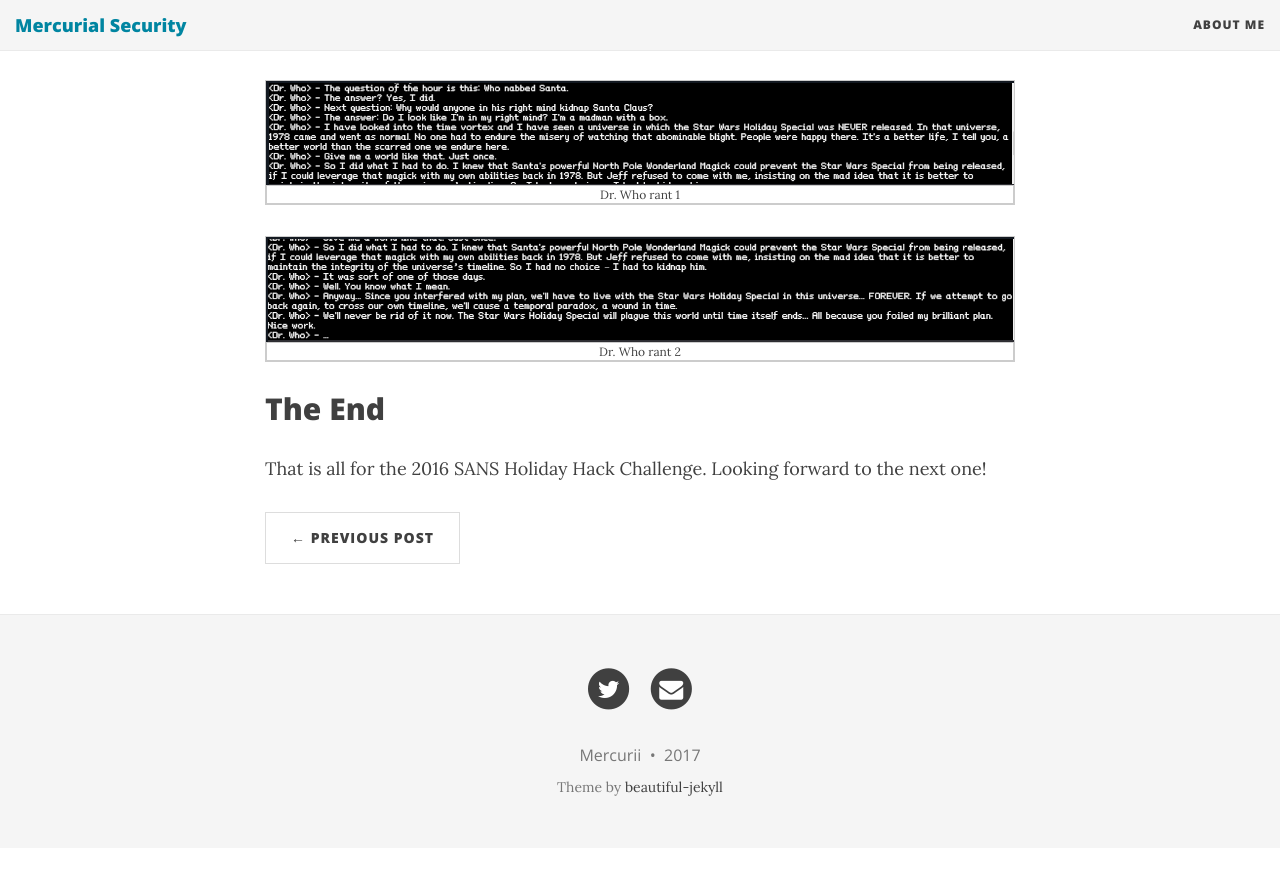
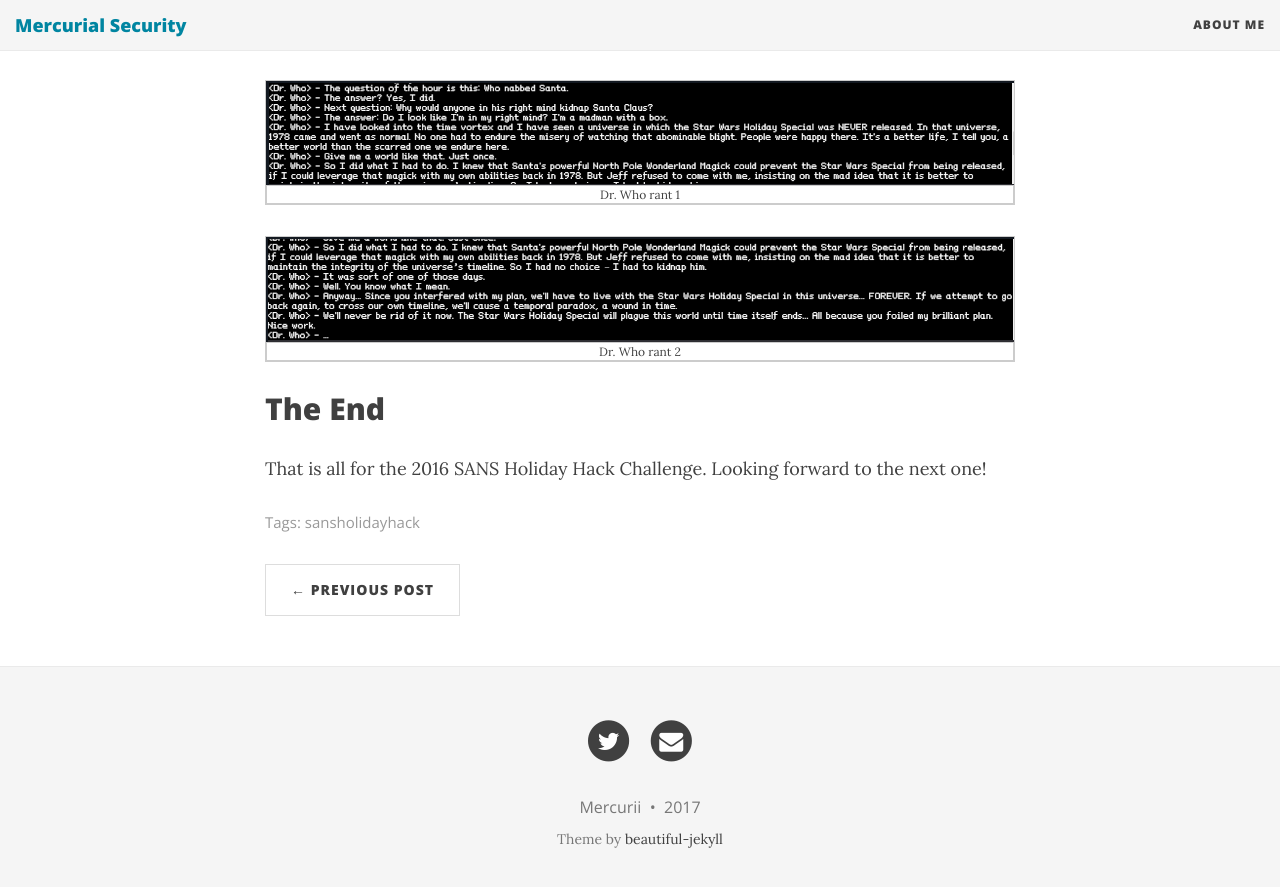
Before and after one commit to Mercurii7/mercurii7.github.com, a Jekyll site: the page built from _posts/2017-01-04-2016-sans-holiday-hack-challenge-writeup.md, in a window 1280 px wide and 900 px high, scrolled down 23116 px. Shown: the top 887 px of the window. Built offline with Jekyll 4.4.1, drawn with Linux system fonts in a browser that asks for light colours; nearby versions of some CDN libraries; before the commit the page ends 23964 px from its top, so only the background shows below that.

Commit message:
Fix tag by remove # for sansholidayhack post

```diff
--- a/_posts/2017-01-04-2016-sans-holiday-hack-challenge-writeup.md
+++ b/_posts/2017-01-04-2016-sans-holiday-hack-challenge-writeup.md
@@ -3,7 +3,7 @@ layout: post
 author: Mercurii
 title: 2016 SANS Holiday Hack Challenge Writeup
 tags:
-- #sansholidayhack
+- sansholidayhack
 ---
 
 This will be my writeup for the 2016 SANS Holiday Hack Challenge. It is still very much in my raw notes format. Hopefully I'll take the time to clean it up and make it more readable ;)
```
